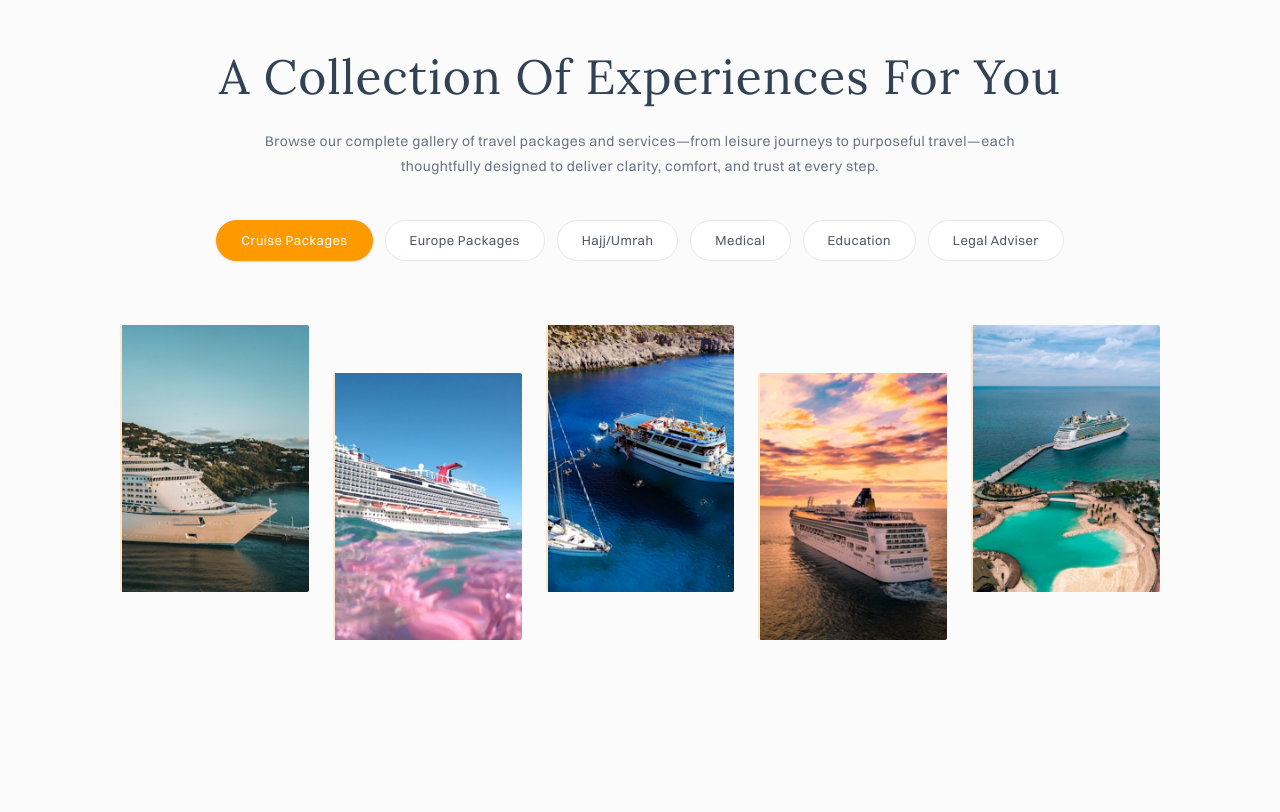
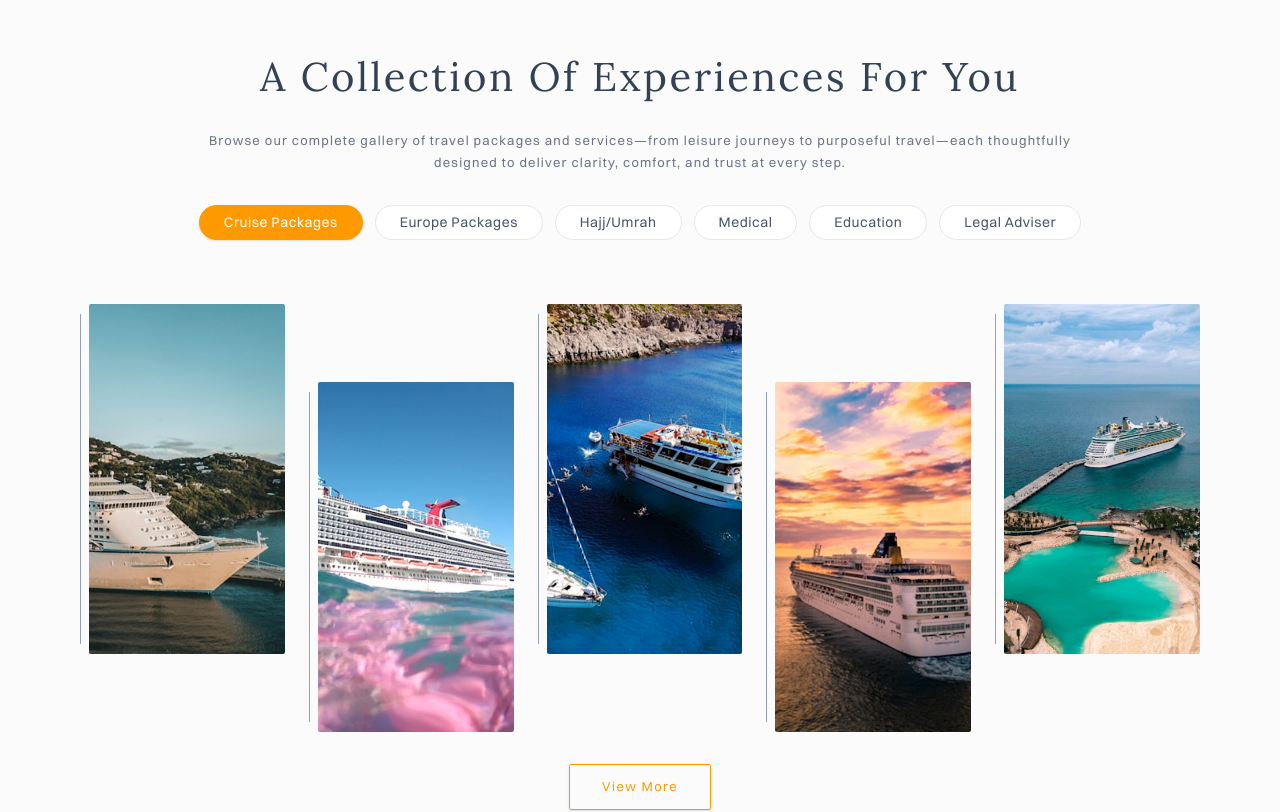
Before and after one commit to suraiya-jahan-bhuiyan-sraboni/blb-travel-client-draft, a Next.js app: page / in a window 1280 px wide. Shown: the part 1960-2772 px from the top of the page. Built offline with nearby package versions, Linux system fonts and the light colour scheme.

Commit message:
Collection Of Experiences section done

```diff
--- a/src/app/globals.css
+++ b/src/app/globals.css
@@ -8,7 +8,8 @@
 
 @font-face {
   font-family: 'SwitzerCustom';
-  src: url('/fonts/Switzer.woff2') format('woff2');
+  src: url('/fonts/Switzer.woff2') format('woff2'),
+       url('/fonts/Switzer.otf') format('opentype');
   font-weight: 400;
   font-style: normal;
   font-display: swap;
@@ -16,7 +17,8 @@
 
 @font-face {
   font-family: 'SwitzerCustom';
-  src: url('/fonts/Switzer-Bold.woff2') format('woff2');
+  src: url('/fonts/Switzer-Bold.woff2') format('woff2'),
+       url('/fonts/SwitzerB.otf') format('opentype');
   font-weight: 700;
   font-style: normal;
   font-display: swap;
@@ -39,7 +41,6 @@
 body {
   background: var(--background);
   color: var(--foreground);
-  font-family: Arial, Helvetica, sans-serif;
 }
 
 .font-cinzel {
--- a/src/features/home/components/ClientReview.tsx
+++ b/src/features/home/components/ClientReview.tsx
@@ -58,7 +58,7 @@ export default function ClientReview() {
                     {review?.title}
                   </h2>
 
-                  <p className="font-switzer text-[13px] leading-[22px]  text-gray-600 text-justify tracking-[1.2px]">
+                  <p className="font-switzer  text-[13px] leading-[22px]  text-gray-600 text-justify tracking-[1.2px]">
                     {review?.review}
                     <Link href={review?.link || "#"} className="text-[#FFA500] hover:underline font-medium ml-1.5 inline-block whitespace-nowrap">
                       Read More
--- a/src/features/home/components/TravelGallery.tsx
+++ b/src/features/home/components/TravelGallery.tsx
@@ -14,23 +14,16 @@ export default function TravelGallery() {
   );
   const currentImages = activeGallery ? activeGallery.images : [];
 
-  const offsetClasses = [
-    "mt-0",
-    "mt-[48px]",
-    "mt-0",
-    "mt-[48px]",
-    "mt-0",
-  ];
 
   return (
-    <section className="w-full bg-[#FBFBFB] py-16 px-6 md:px-12 lg:px-20 xl:px-[120px] 2xl:px-[219.5px]">
+    <section className="w-full bg-[#FBFBFB] py-16 px-6 md:px-12 lg:px-20">
       <div className="max-w-[1440px] mx-auto text-center">
 
-        <h2 className="font-lora text-[28px] md:text-[36px] lg:text-[48px] text-[#334155] tracking-[1px] mb-4">
+        <h2 className="font-lora text-[28px] md:text-[32px] md:leading-12 lg:leading-18 tracking-[2.5px] lg:text-[40px] text-[#334155] mb-4">
           A Collection Of Experiences For You
         </h2>
 
-        <p className="font-switzer text-[13px] md:text-[14px] leading-[1.8] text-gray-500 tracking-[0.5px] max-w-[800px] mx-auto mb-10">
+        <p className="font-switzer lg:text-[13px] md:text-[13px] lg:leading-[22px] text-gray-500 tracking-[1.2px] max-w-[900px] mx-auto mb-8">
           Browse our complete gallery of travel packages and services—from leisure journeys to purposeful travel—each thoughtfully designed to deliver clarity, comfort, and trust at every step.
         </p>
 
@@ -41,8 +34,7 @@ export default function TravelGallery() {
               <button
                 key={category}
                 onClick={() => setActiveTab(category)}
-                className={`font-switzer text-[13px] tracking-[0.5px] px-6 py-2.5 rounded-full border transition-all duration-300 cursor-pointer ${
-                  isActive
+                className={`font-switzer text-[14px] tracking-[0.5px] px-6  py-[6px] rounded-full border transition-all duration-300 cursor-pointer ${isActive
                   ? "bg-[#FE9A00] border-[#FE9A00] text-white shadow-sm"
                   : "bg-white border-gray-200 text-gray-600 hover:border-gray-400"
                   }`}
@@ -52,29 +44,34 @@ export default function TravelGallery() {
             );
           })}
         </div>
-
-        <div className="grid grid-cols-1 md:grid-cols-3 lg:grid-cols-5 gap-6 items-start min-h-[450px]">
+        <div className="grid grid-cols-3 md:grid-cols-5 lg:grid-cols-5 gap-3 md:gap-3 lg:gap-6 items-start">
           {currentImages.map((imgSrc, index) => (
             <div
               key={index}
-              className={`relative w-full aspect-[848/1200] overflow-hidden rounded-[2px] transition-all duration-500 ease-in-out border-l-2 border-[#FE9A00]/20 ${
-                index % 2 === 1 ? "md:mt-12" : "md:mt-0"
+              className={`transition-all duration-500 ease-in-out ${index > 2 ? "hidden md:flex" : "flex"
+                } items-center gap-2 w-full ${index % 2 === 1
+                  ? "mt-[40px] md:mt-[78px] lg:mt-[78px]"
+                  : "mt-0 md:mt-0"
                 }`}
             >
+              <div className="w-[1px] h-[170px] md:h-[210px] lg:h-[330px] text-center bg-slate-400 opacity-100 shrink-0" />
+
+              <div className="relative flex-1 lg:w-full h-[180px] md:h-[220px] lg:h-[350px] overflow-hidden rounded-[2px]">
                 <Image
                   src={imgSrc}
                   alt={`${activeTab} destination ${index + 1}`}
                   fill
-                sizes="(max-w-768px) 100vw, (max-w-1024px) 33vw, 20vw"
+                  sizes="(max-w-768px) 33vw, (max-w-1024px) 20vw, 20vw"
                   priority={index < 3}
-                className="object-cover hover:scale-105 transition-transform duration-700 ease-out"
+                  className="object-cover"
                 />
+              </div>
             </div>
           ))}
         </div>
 
-        <div className="mt-20">
-          <button className="font-switzer inline-flex items-center justify-center border border-[#FE9A00] hover:bg-[#FE9A00] text-[#FE9A00] hover:text-white text-[13px] tracking-[1.5px] font-medium px-10 py-3 rounded-[2px] shadow-sm transition-all duration-300 cursor-pointer active:scale-[0.98]">
+        <div className="mt-8">
+          <button className="font-switzer inline-flex items-center justify-center border border-[#FE9A00] hover:bg-[#FE9A00] text-[#FE9A00] hover:text-white text-[13px] tracking-[1.5px] px-8 py-3 rounded-[2px] shadow-sm transition-all duration-300 cursor-pointer active:scale-[0.98]">
             View More
           </button>
         </div>
```
Lines whose indentation alone changed are shown as unchanged.
